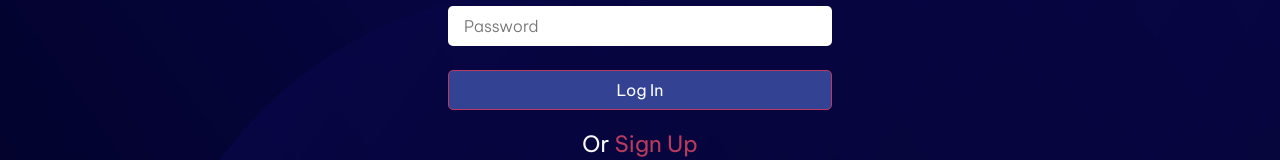
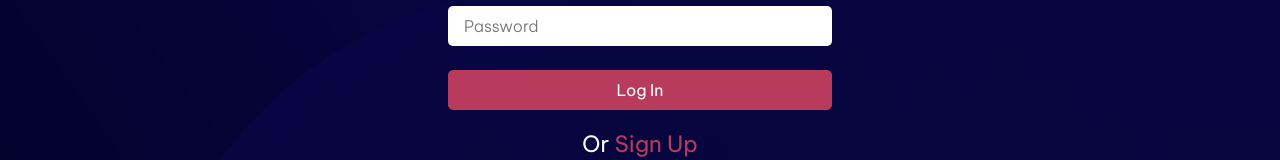
Before and after one commit to TomyAlberdi/Fullstack-Notes, a React (Vite) app in the folder FrontendNotas/: page /Login in a window 1280 px wide. In both pictures the pointer is over the button "Log In". Shown: the part 404-564 px from the top of the page. Built offline with nearby package versions, Linux system fonts and the light colour scheme.

Commit message:
Change button hover color for login & register pages

```diff
--- a/FrontendNotas/src/scss/components/_login.scss
+++ b/FrontendNotas/src/scss/components/_login.scss
@@ -48,7 +48,7 @@ section.Login {
       cursor: pointer;
       &:hover {
         transition: 0.2s all ease;
-        background-color: var.$sec;
+        background-color: var.$acc;
       }
     }
   }
--- a/FrontendNotas/src/scss/components/_register.scss
+++ b/FrontendNotas/src/scss/components/_register.scss
@@ -47,7 +47,7 @@ section.Register {
       cursor: pointer;
       &:hover {
         transition: 0.2s all ease;
-        background-color: var.$sec;
+        background-color: var.$acc;
       }
     }
   }
```
